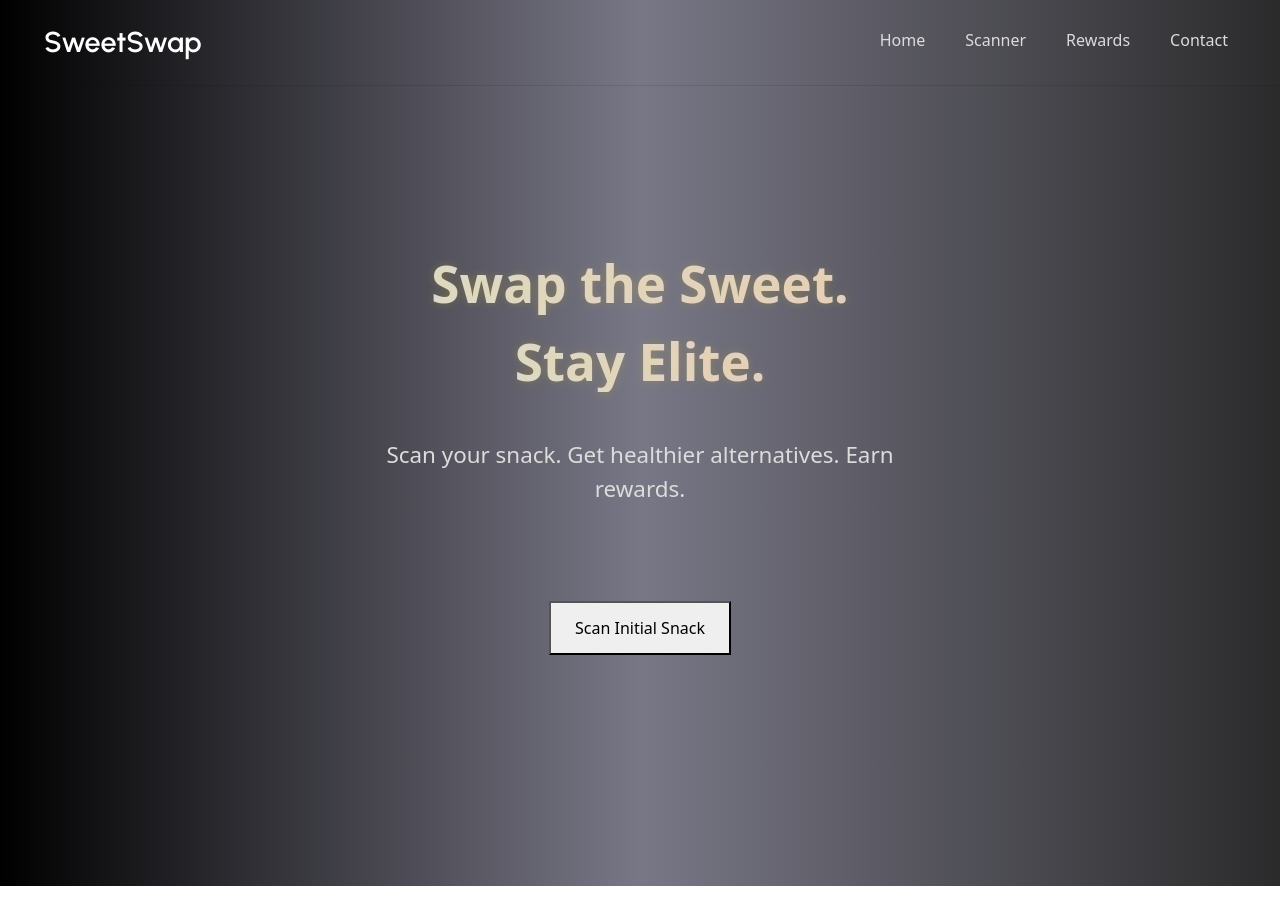
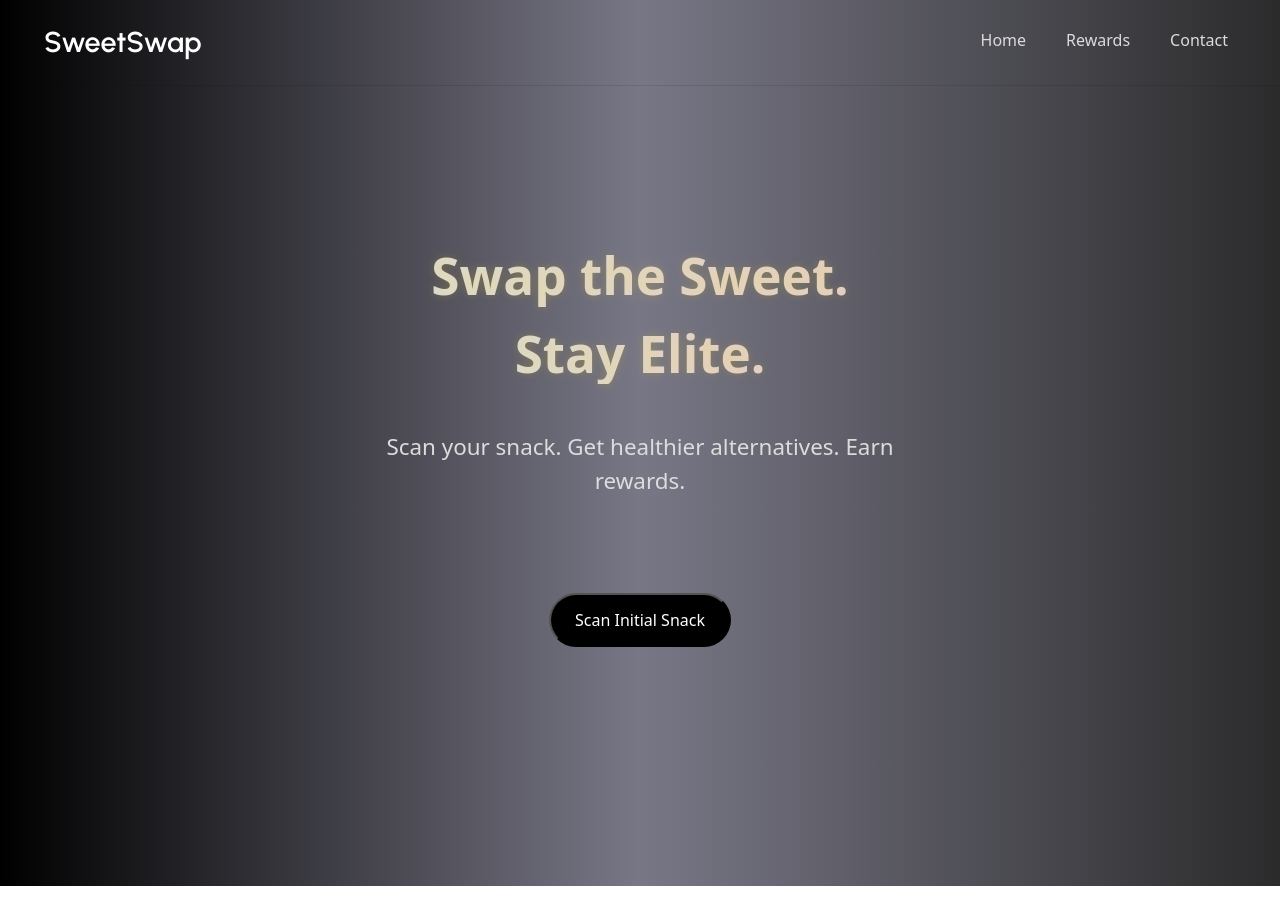
Before and after one commit to kpsr01/418-hack, a React (Vite) app: page / in a window 1280 px wide. Shown: the top 916 px of the page. After the commit the page ends 886 px from the top, so only its background shows below. Built offline with nearby package versions, Linux system fonts and the light colour scheme; no server answers.

Commit message:
color color

```diff
--- a/src/App.jsx
+++ b/src/App.jsx
@@ -9,7 +9,6 @@ function App() {
     <div>
       <Navbar />
       <Landing />
-      <Scanner />
       <SnackResult />
     </div>
   );
--- a/src/components/Navbar.jsx
+++ b/src/components/Navbar.jsx
@@ -20,7 +20,7 @@ export default function Navbar() {
 
         <div className="collapse navbar-collapse justify-content-end" id="navbarNav">
           <ul className="navbar-nav">
-            {['Home', 'Scanner', 'Rewards', 'Contact'].map((item, index) => (
+            {['Home', 'Rewards', 'Contact'].map((item, index) => (
               <li className="nav-item" key={index}>
                 <a className="nav-link glow-link" href={`/${item.toLowerCase()}`}>
                   {item}
--- a/src/components/Scanner.jsx
+++ b/src/components/Scanner.jsx
@@ -1,7 +1,6 @@
 import { useContext, useState, useRef, useEffect } from "react";
 import { Html5Qrcode } from "html5-qrcode";
-// Removed AppContext import as setScanResult is no longer used directly here
-// import { AppContext } from "../context/AppContext";
+import './scanner.css';
 
 export default function Scanner() {
   // Removed setScanResult from context usage
@@ -422,20 +421,20 @@ ${formatSnackData(alternativeDetails)}
       if (!snack) return null;
       const { product_name, image_url, nutriments = {}, ingredients_text } = snack;
       return (
-          <div style={{ marginTop: "1rem", padding: "1rem", border: "1px solid #eee", borderRadius: "8px", maxWidth: '500px', margin: '1rem auto', textAlign: 'left', background: '#f9f9f9' }}>
-              <h3>{title}: {product_name || "Name not found"}</h3>
+          <div className="" style={{ marginTop: "1rem", padding: "1rem",borderRadius: "15px", maxWidth: '510px', marginRight: '10px', textAlign: 'center', background: '#f9f9f9' , padding: '10px', color: '#000000', backgroundColor: '#cccfcd'}}>
+              <h3 style={{ fontFamily: 'Urbanist, sans-serif' }}>{product_name || "Name not found"}</h3>
               {image_url && (
                   <img
                       src={image_url}
                       alt={product_name || 'Snack image'}
-                      style={{ maxWidth: "150px", height: "auto", marginBottom: "1rem", display: 'block', marginLeft: 'auto', marginRight: 'auto' }}
+                      style={{ maxWidth: "150px", height: "auto", marginBottom: "1rem", display: 'block', marginLeft: 'auto', marginRight: 'auto', borderRadius: '10px' }}
                   />
               )}
-              <p><strong>Calories:</strong> {nutriments['energy-kcal_100g'] !== undefined ? `${nutriments['energy-kcal_100g']} kcal / 100g` : 'N/A'}</p>
-              <p><strong>Sugars:</strong> {nutriments.sugars_100g !== undefined ? `${nutriments.sugars_100g} g / 100g` : 'N/A'}</p>
-              <p><strong>Fat:</strong> {nutriments.fat_100g !== undefined ? `${nutriments.fat_100g} g / 100g` : 'N/A'}</p>
-              <p><strong>Sodium:</strong> {nutriments.sodium_100g !== undefined ? `${(nutriments.sodium_100g * 1000).toFixed(0)} mg / 100g` : 'N/A'}</p>
-              <p><strong>Ingredients:</strong> {ingredients_text || "Ingredients not listed"}</p>
+              <p style={{ color: 'black' }}><strong>Calories:</strong> {nutriments['energy-kcal_100g'] !== undefined ? `${nutriments['energy-kcal_100g']} kcal / 100g` : 'N/A'}</p>
+              <p style={{ color: 'black' }}><strong>Sugars:</strong> {nutriments.sugars_100g !== undefined ? `${nutriments.sugars_100g} g / 100g` : 'N/A'}</p>
+              <p style={{ color: 'black' }}><strong>Fat:</strong> {nutriments.fat_100g !== undefined ? `${nutriments.fat_100g} g / 100g` : 'N/A'}</p>
+              <p style={{ color: 'black' }}><strong>Sodium:</strong> {nutriments.sodium_100g !== undefined ? `${(nutriments.sodium_100g * 1000).toFixed(0)} mg / 100g` : 'N/A'}</p>
+              <p style={{ color: 'black' }}><strong>Ingredients:</strong> {ingredients_text || "Ingredients not listed"}</p>
           </div>
       );
   };
@@ -468,7 +467,7 @@ ${formatSnackData(alternativeDetails)}
       )}
       {/* Show Scan Alternative button only after initial suggestions are loaded */}
       {!scanning && scanStage === 'initialScanned' && initialSnackDetails && (
-        <button onClick={() => startScanner('alternative')} style={{ padding: "0.8rem 1.5rem", marginBottom: '1rem', fontSize: '1rem', backgroundColor: '#4CAF50', color: 'white' }}>
+        <button onClick={() => startScanner('alternative')} style={{ padding: "0.8rem 1.5rem", marginBottom: '1rem', fontSize: '1rem', backgroundColor: '#59cf5e', color: 'white' }}>
           Scan Healthier Alternative
         </button>
       )}
@@ -478,6 +477,12 @@ ${formatSnackData(alternativeDetails)}
             Start New Comparison
          </button>
        )}
+       {/* Add Stop Scan button when scanning is active */}
+       {scanning && (
+          <button onClick={stopScanner} style={{ padding: "0.8rem 1.5rem", marginBottom: '1rem', fontSize: '1rem', backgroundColor: '#ff9800', color: 'white' }}>
+             Stop Scan
+          </button>
+        )}
 
 
        {/* --- Scanner UI --- */}
@@ -506,22 +511,24 @@ ${formatSnackData(alternativeDetails)}
       {error && <p style={{ color: "red", marginTop: '1rem', fontWeight: 'bold' }}>Error: {error}</p>}
 
 
-      {/* --- Initial Snack Display Area --- */}
-      <SnackDisplay snack={initialSnackDetails} title="Initial Snack" />
+      {/* --- Snack Display Area (Flex Container) --- */}
+      <div style={{ display: 'flex', justifyContent: 'space-around', flexWrap: 'wrap', marginTop: '1rem' }}>
+        {/* Initial Snack Display */}
+        {initialSnackDetails && <SnackDisplay snack={initialSnackDetails} title="Initial Snack" />}
+
+        {/* Alternative Snack Display (conditionally rendered) */}
+        {alternativeSnackDetails && (scanStage === 'alternative' || scanStage === 'comparing' || scanStage === 'compared') && (
+            <SnackDisplay snack={alternativeSnackDetails} title="Alternative Snack" />
+        )}
+      </div>
 
       {/* --- Initial Suggestions Area --- */}
-      {llmInitialSuggestions && !isSuggesting && (scanStage === 'initialScanned' || scanStage === 'alternative' || scanStage === 'comparing' || scanStage === 'compared') && (
+      {llmInitialSuggestions && !isSuggesting && (scanStage === 'initialScanned' || scanStage === 'alternative' || scanStage === 'comparing') && (
           <div style={{ marginTop: "1.5rem", padding: "1rem", border: "1px solid #eee", borderRadius: "8px", maxWidth: '700px', margin: '1.5rem auto', textAlign: 'left', backgroundColor: '#f0f8ff' }}>
               <h4 style={{textAlign: 'center', marginBottom: '1rem'}}>Suggested Alternatives:</h4>
               <div dangerouslySetInnerHTML={{ __html: formatLlmResponse(llmInitialSuggestions) }} />
           </div>
       )}
-
-      {/* --- Alternative Snack Display Area (only shown after alternative scan starts) --- */}
-      {(scanStage === 'alternative' || scanStage === 'comparing' || scanStage === 'compared') && (
-          <SnackDisplay snack={alternativeSnackDetails} title="Alternative Snack" />
-      )}
-
 
       {/* --- LLM Comparison Result --- */}
       {llmComparison && !isComparing && scanStage === 'compared' && (
--- /dev/null
+++ b/src/components/scanner.css
@@ -0,0 +1,6 @@
+Button {
+    background-color: #000000;
+    color: #ffffff;
+    border-radius: 40px;
+    padding: 40px;
+}
```
